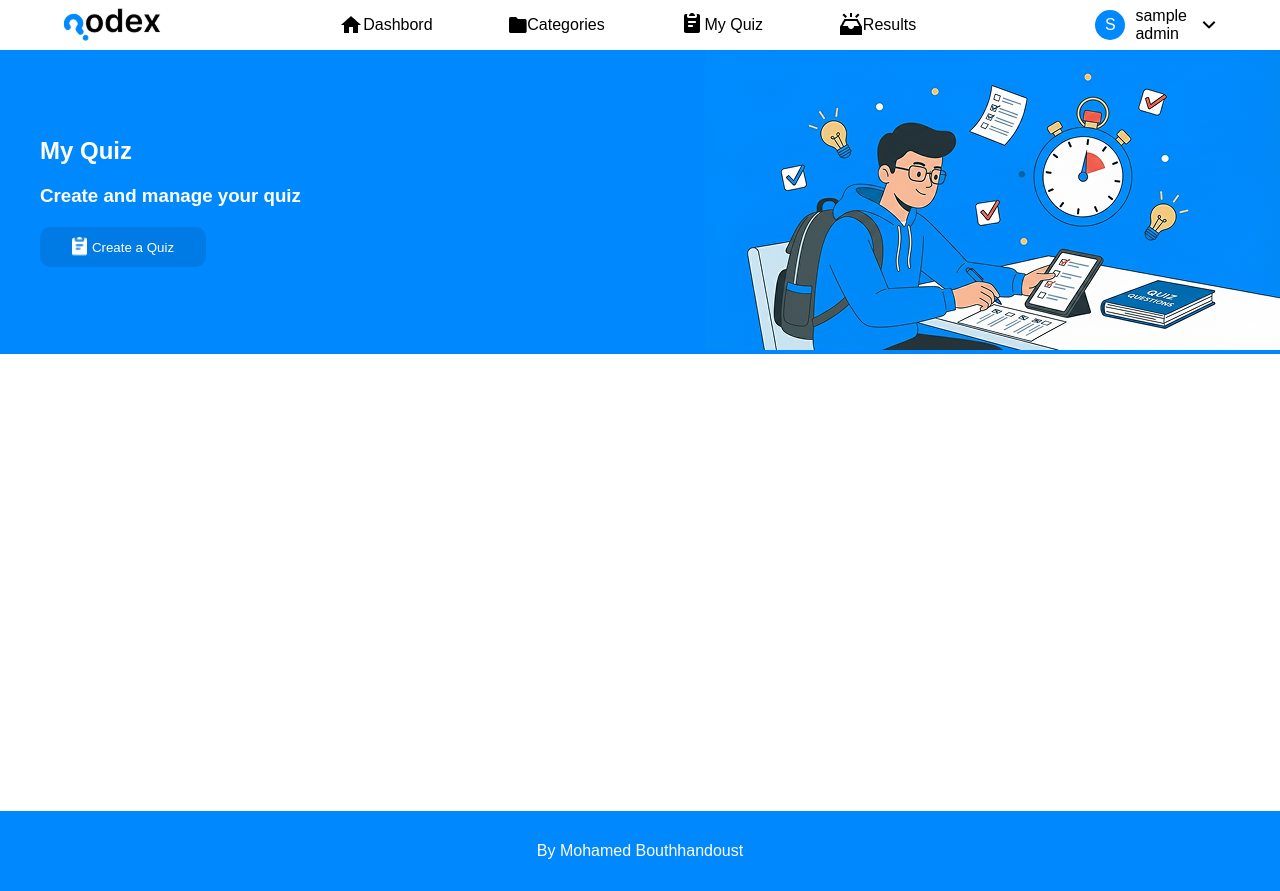
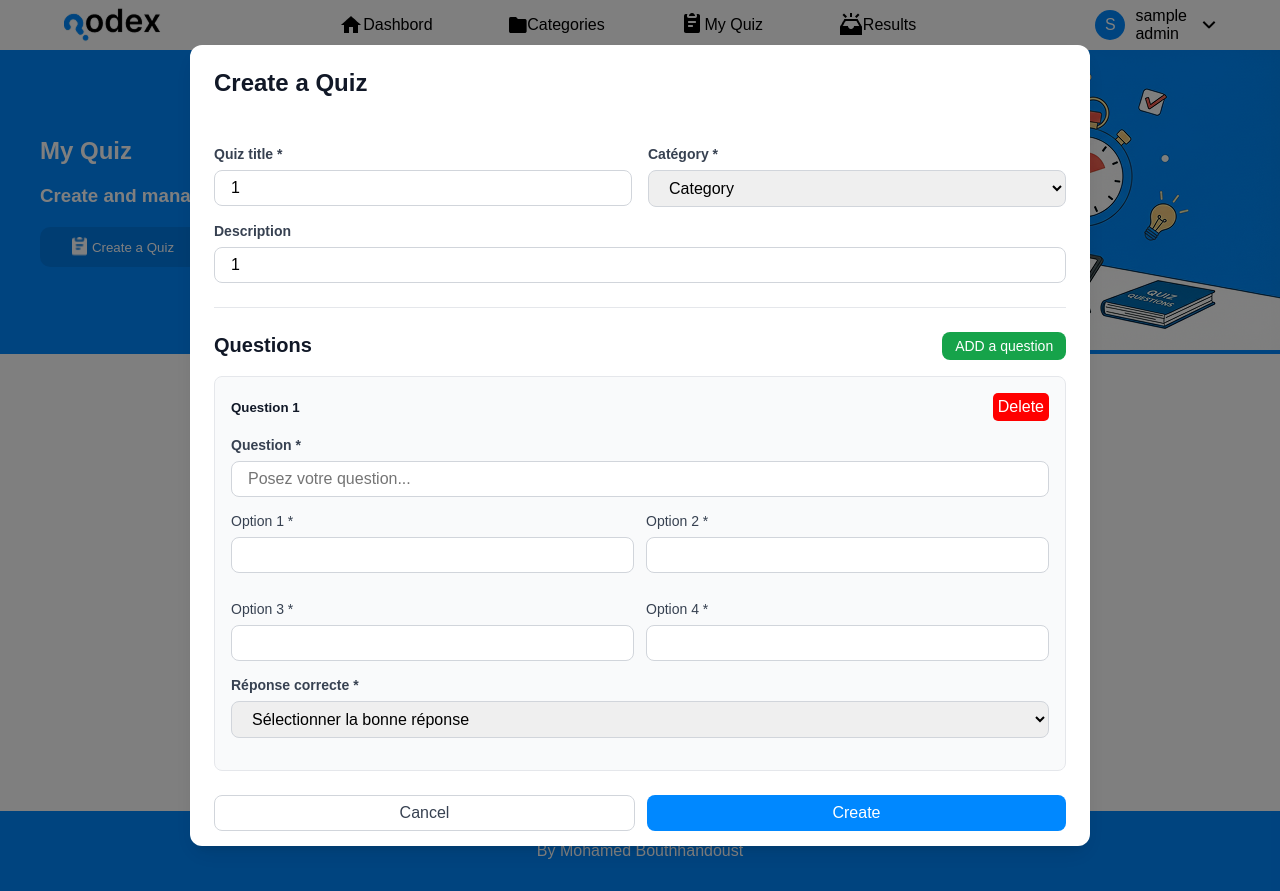
Before and after one commit to mohamed-bouth/Qodex-V1, a PHP site: page /manage_quizzes.php in a window 1280 px wide. Run offline with PHP 8.4, Linux system fonts and the light colour scheme; the visitor is signed in with stand-in values (Sample User, id 1); data that the repository does not hold is empty.

Commit message:
QV-22 add the part of add new quiz in quiz page

```diff
--- a/enseignant/add_categories.php
+++ b/enseignant/add_categories.php
@@ -37,8 +37,8 @@
         $sql = "INSERT INTO category (category_name , category_description , created_by)
         VALUE ('$category_name','$category_description','$user_id')";
         $conn->query($sql);
+        $_SESSION['success_edit'] = true;
         header('location: ./manage_categories.php');
-        $_SESSION['success_edit'] = true;
         exit();
     }
 
--- /dev/null
+++ b/enseignant/add_old_question.php
@@ -0,0 +1,58 @@
+                    <?php
+                    $oldQuestions = $_SESSION['questions_data'] ?? [];
+
+                    foreach ($oldQuestions as $index => $data):
+                        // إلا كان الـ index هو 0، نقزو وسير للي موراه
+                        if ($index === 0) continue;
+                        $displayCount = $index + 1;
+                    ?>
+                        <div class="question-card">
+                            <div class="card-header">
+                                <h5 class="question-number">Question <?= $displayCount ?></h5>
+                                <button type="button" class="btn-icon-danger delete-btn">
+                                Delete
+                                </button>
+                            </div>
+
+                            <div class="form-group">
+                                <label class="form-label">Question *</label>
+                                <input type="text" name="questions[<?= $index ?>][question]"
+                                    value="<?= htmlspecialchars($data['question'] ?? '') ?>"
+                                    class="form-input" placeholder="Posez votre question...">
+                            </div>
+
+                            <div class="options-grid">
+                                <div class="form-group">
+                                    <label class="form-label-sm">Option 1 *</label>
+                                    <input type="text" name="questions[<?= $index ?>][option1]"
+                                        value="<?= htmlspecialchars($data['option1'] ?? '') ?>" class="form-input">
+                                </div>
+                                <div class="form-group">
+                                    <label class="form-label-sm">Option 2 *</label>
+                                    <input type="text" name="questions[<?= $index ?>][option2]"
+                                        value="<?= htmlspecialchars($data['option2'] ?? '') ?>" class="form-input">
+                                </div>
+                                <div class="form-group">
+                                    <label class="form-label-sm">Option 3 *</label>
+                                    <input type="text" name="questions[<?= $index ?>][option3]"
+                                        value="<?= htmlspecialchars($data['option3'] ?? '') ?>" class="form-input">
+                                </div>
+                                <div class="form-group">
+                                    <label class="form-label-sm">Option 4 *</label>
+                                    <input type="text" name="questions[<?= $index ?>][option4]"
+                                        value="<?= htmlspecialchars($data['option4'] ?? '') ?>" class="form-input">
+                                </div>
+                            </div>
+
+                            <div class="form-group">
+                                <label class="form-label">Réponse correcte *</label>
+                                <select name="questions[<?= $index ?>][correct]" class="form-input">
+                                    <option value="">Sélectionner la bonne réponse</option>
+                                    <option value="1" <?= ($data['correct'] ?? '') == 1 ? 'selected' : '' ?>>Option 1</option>
+                                    <option value="2" <?= ($data['correct'] ?? '') == 2 ? 'selected' : '' ?>>Option 2</option>
+                                    <option value="3" <?= ($data['correct'] ?? '') == 3 ? 'selected' : '' ?>>Option 3</option>
+                                    <option value="4" <?= ($data['correct'] ?? '') == 4 ? 'selected' : '' ?>>Option 4</option>
+                                </select>
+                            </div>
+                        </div>
+                    <?php endforeach; ?>
--- a/enseignant/manage_quizzes.php
+++ b/enseignant/manage_quizzes.php
@@ -1,6 +1,8 @@
 <?php
     session_start();
-    include "./render_quiz.php"
+    include "./render_quiz.php";
+    $num_quesion = $_SESSION['num_question'] ?? 0;
+    $qustion_error = $_SESSION['qustion_error'] ?? false;
 ?>
 <!DOCTYPE html>
 <html lang="en">
@@ -47,7 +49,7 @@
                 <div class="quiz-container-down">
                     <div class="quiz-container-down-right">
                         <img src="../img/num-student-icon.png" alt="">
-                        <p><?= $quiz['student_count']; ?> Students</p>
+                        <p><?= $quiz['user_count']; ?> Students</p>
                     </div>
                 </div>
                 <a href="./view_results.php" class="see-btn">
@@ -59,34 +61,36 @@
     </section>
     <div id="createQuizModal" class="modal-overlay">
         <div class="modal-container">
-
+            <input  type="hidden" id="num_question"  value="<?= $num_quesion ?>">
             <div class="modal-header">
-                <h3 class="modal-title">Créer un Quiz</h3>
+                <h3 class="modal-title">Create a Quiz</h3>
                 <button class="close-icon">
                     <i class="fas fa-times"></i>
                 </button>
             </div>
 
             <div class="modal-body">
-                <form class="quiz-form">
-                    <input type="hidden" name="csrf_token" value="token_here">
-
+                <form class="quiz-form" action="./add_quiz.php" method="POST">
                     <div class="form-row two-columns">
                         <div class="form-group">
-                            <label class="form-label">Quiz title *</label>
-                            <input type="text" name="titre"  class="form-input" placeholder="Ex: the basic of HTML5">
+                            <label id="titreLabel" class="form-label" <?php if($_SESSION['title_error'] ?? false) echo "style='color: red;'"; ?> > <?= $_SESSION['title_error'] ?? 'Quiz title *' ?></label>
+                            <input id="titreInput" type="text" name="quizTitre"  class="form-input" value="<?= $_SESSION['quizTitre'] ?? '' ?>" placeholder="Ex: the basic of HTML5">
                         </div>
 
                         <div class="form-group">
-                            <label class="form-label">Catégory *</label>
-                            <select name="categorie_id"  class="form-input">
+                            <label class="form-label" ><?= $_SESSION['category_error'] ?? 'Catégory *' ?></label>
+                            <select name="categorie_id"  class="form-input" required>
+                                <option value="" hidden selected>Category</option>
+                                <?php foreach ($options as $opt) { ?>
+                                    <option value="<?= $opt['id'] ?>"><?= $opt['category_name'] ?></option>
+                                <?php } ?>
                             </select>
                         </div>
                     </div>
 
                     <div class="form-group">
-                        <label class="form-label">Description</label>
-                        <textarea name="description" rows="3" class="form-input" placeholder="write your quiz Description"></textarea>
+                        <label id="descriptionLabel" class="form-label" <?php if($_SESSION['description_error'] ?? false) echo "style='color: red;'"; ?> ><?= $_SESSION['description_error'] ?? 'Description' ?></label>
+                        <input id="descriptionInput" name="quizDescription" rows="3" class="form-input" value="<?= $_SESSION['quizDescription'] ?? '' ?>" placeholder="write your quiz Description"></input>
                     </div>
 
                     <hr class="divider">
@@ -111,32 +115,32 @@
 
                                 <div class="form-group">
                                     <label class="form-label">Question *</label>
-                                    <input type="text" name="questions[0][question]" class="form-input" placeholder="Posez votre question...">
+                                    <input type="text" name="questions[0][question]" value="<?= $_SESSION['questions_data'][0]['question'] ?? '' ?>" class="form-input" placeholder="Posez votre question...">
                                 </div>
 
                                 <div class="options-grid">
                                     <div class="form-group">
                                         <label class="form-label-sm">Option 1 *</label>
-                                        <input type="text" name="questions[0][option1]" class="form-input">
+                                        <input type="text" name="questions[0][option1]" value="<?= $_SESSION['questions_data'][0]['option1'] ?? '' ?>" class="form-input">
                                     </div>
                                     <div class="form-group">
                                         <label class="form-label-sm">Option 2 *</label>
-                                        <input type="text" name="questions[0][option2]" class="form-input">
+                                        <input type="text" name="questions[0][option2]" value="<?= $_SESSION['questions_data'][0]['option2'] ?? '' ?>" class="form-input">
                                     </div>
                                     <div class="form-group">
                                         <label class="form-label-sm">Option 3 *</label>
-                                        <input type="text" name="questions[0][option3]" class="form-input">
+                                        <input type="text" name="questions[0][option3]" value="<?= $_SESSION['questions_data'][0]['option3'] ?? '' ?>" class="form-input">
                                     </div>
                                     <div class="form-group">
                                         <label class="form-label-sm">Option 4 *</label>
-                                        <input type="text" name="questions[0][option4]" class="form-input">
+                                        <input type="text" name="questions[0][option4]" value="<?= $_SESSION['questions_data'][0]['option4'] ?? '' ?>" class="form-input">
                                     </div>
                                 </div>
 
                                 <div class="form-group">
                                     <label class="form-label">Réponse correcte *</label>
-                                    <select name="questions[0][correct]" class="form-input">
-                                        <option value="">Sélectionner la bonne réponse</option>
+                                    <select name="questions[0][correct]" class="form-input" required>
+                                        <option hidden selected value="">Sélectionner la bonne réponse</option>
                                         <option value="1">Option 1</option>
                                         <option value="2">Option 2</option>
                                         <option value="3">Option 3</option>
@@ -144,12 +148,14 @@
                                     </select>
                                 </div>
                             </div>
+                            <?php include "./add_old_question.php"; ?>
                         </div>
                     </div>
 
+
                     <div class="modal-footer">
                         <button id="CancelBtn" type="button"  class="btn btn-secondary">Cancel</button>
-                        <button id="CreateBtn" type="submit" class="btn btn-primary"> Create</button>
+                        <button name="addQuiz" id="CreateBtn" type="submit" class="btn btn-primary"> Create</button>
                     </div>
                 </form>
             </div>
@@ -159,5 +165,19 @@
     <script src="../js/show_quiz_modal.js">
 
     </script>
+    <?php if($num_quesion > 0) { ?>
+        <script>
+            openModal()
+        </script>
+    <?php }
+    unset($_SESSION['num_question']);
+    unset($_SESSION['qustion_error']);
+    unset($_SESSION['quizTitre']);
+    unset($_SESSION['quizDescription']);
+    unset($_SESSION['questions_data']);
+    unset($_SESSION['title_error']);
+    unset($_SESSION['category_error']);
+    unset($_SESSION['description_error'])
+    ?>
 </body>
 </html>
--- a/enseignant/render_quiz.php
+++ b/enseignant/render_quiz.php
@@ -1,5 +1,22 @@
 <?php
     include "../config/database.php";
     $user_id = $_SESSION['user_id'];
-    $result = $conn->query("SELECT category.category_name , quiz.title , quiz.description , COUNT(DISTINCT result.student_id) AS student_count FROM quiz JOIN result ON quiz.id = result.quiz_id JOIN category ON category.id = quiz.category_id WHERE quiz.enseignant_id = $user_id GROUP BY quiz.id;");
+    $result = $conn->query("SELECT
+                                category.category_name,
+                                quiz.title,
+                                quiz.description,
+                                COUNT(DISTINCT users.id) AS user_count
+                            FROM quiz
+                            JOIN category
+                                ON category.id = quiz.category_id
+                            LEFT JOIN result
+                                ON result.quiz_id = quiz.id
+                            LEFT JOIN users
+                                ON users.id = result.student_id
+                            WHERE quiz.enseignant_id = 4
+                            GROUP BY quiz.id;
+                            ");
     $results = $result->fetch_all(MYSQLI_ASSOC);
+
+    $option = $conn->query("SELECT * FROM category WHERE created_by = $user_id");
+    $options = $option->fetch_all(MYSQLI_ASSOC);
```
Also changed, not shown: enseignant/add_quiz.php (added, +110 -0 lines), js/show_quiz_modal.js (+20 -9 lines), enseignant/add_question.php (deleted).
